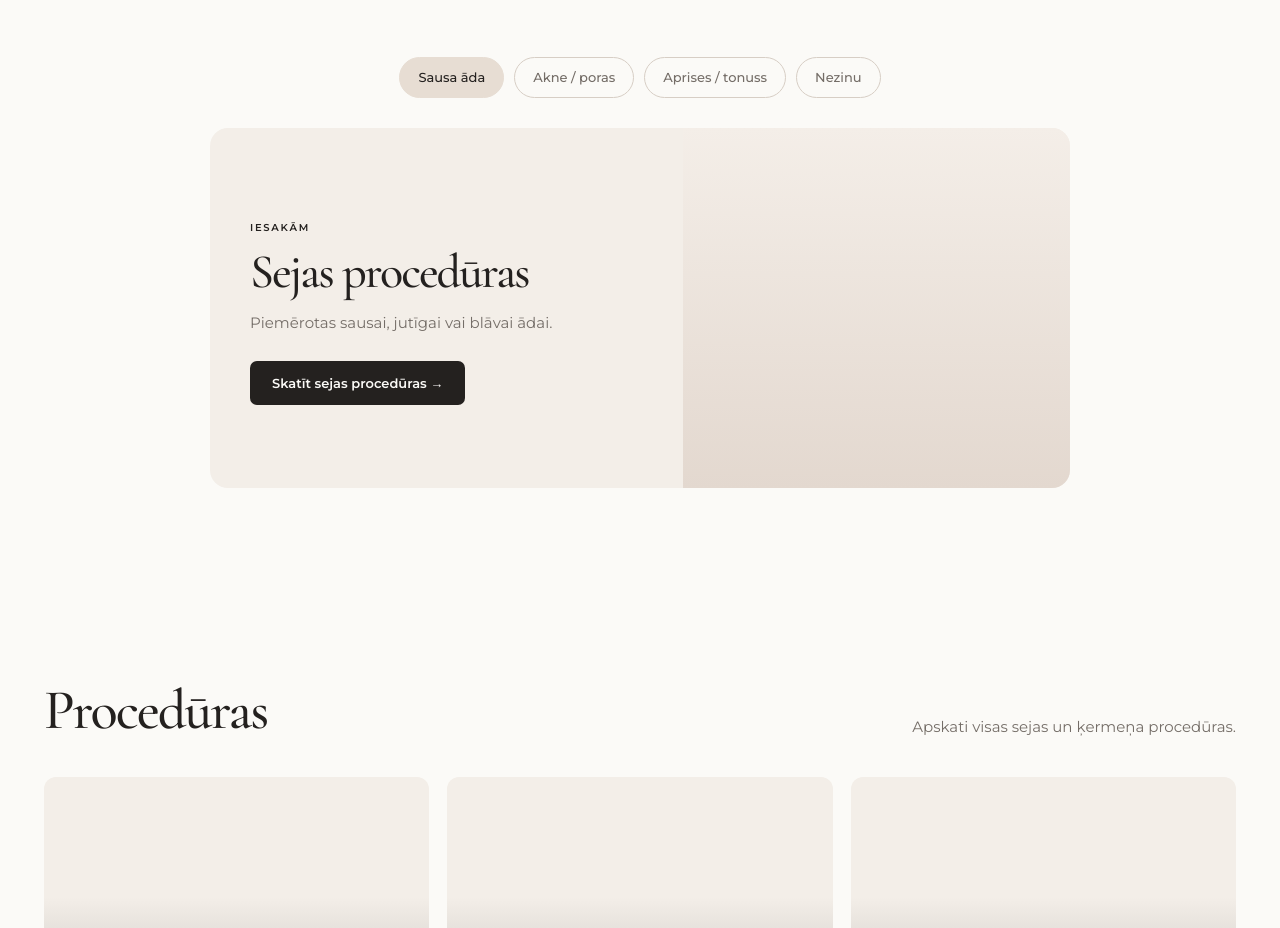
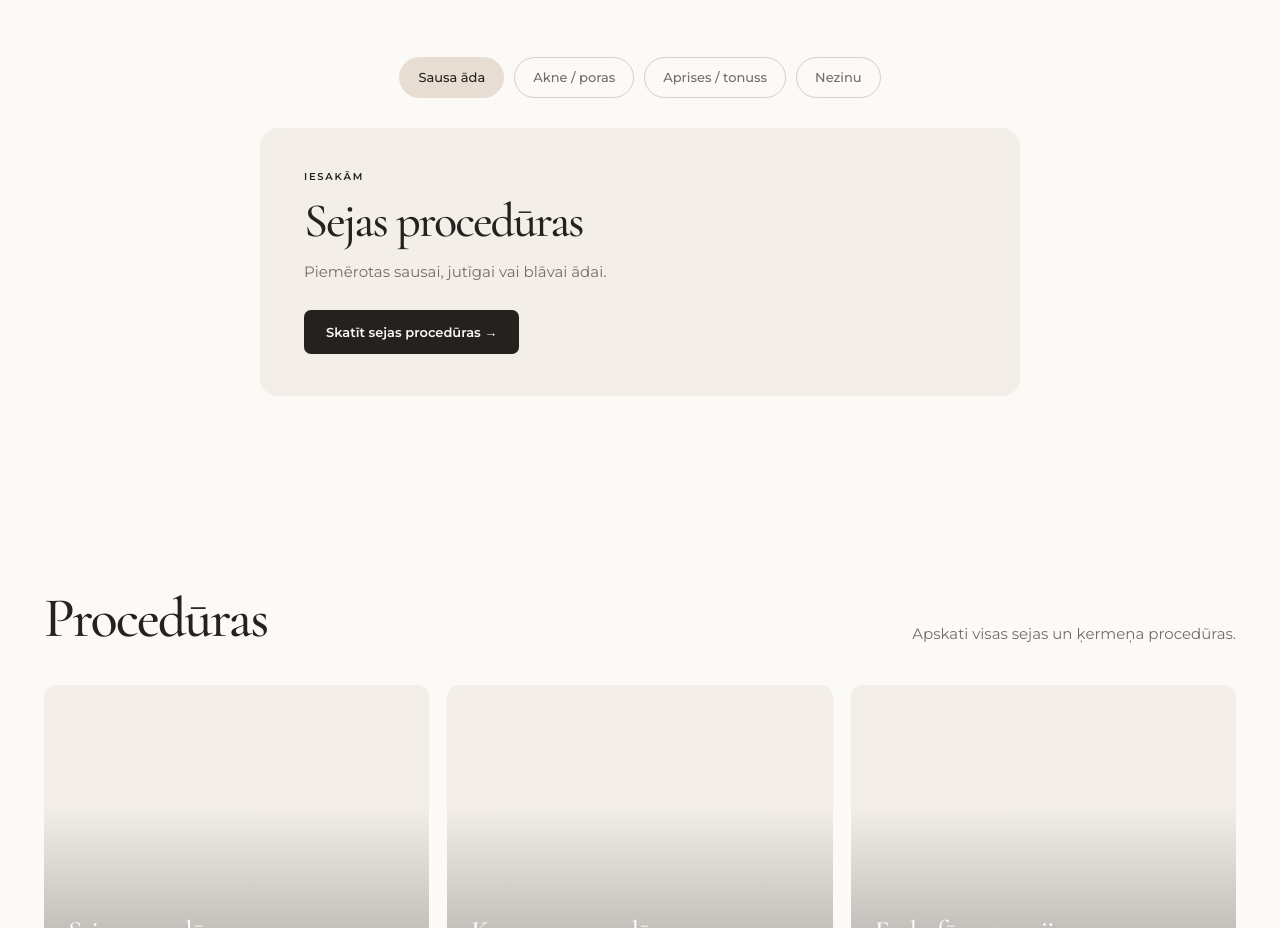
Before and after one commit to davisl24/skin-sculpt, a Next.js app: page / in a window 1280 px wide. Shown: the part 924-1852 px from the top of the page. Built offline with nearby package versions, Linux system fonts and the light colour scheme.

Commit message:
Simplify guidance recommendation flow

```diff
--- a/app/page.js
+++ b/app/page.js
@@ -12,14 +12,14 @@ const services=[
 const guideOptions=[
   {key:"dry",tab:"Sausa āda",title:"Sejas procedūras",text:"Piemērotas sausai, jutīgai vai blāvai ādai.",cta:"Skatīt sejas procedūras",href:"#proceduras"},
   {key:"acne",tab:"Akne / poras",title:"Konsultācija",text:"Sāc ar ādas stāvokļa izvērtēšanu.",cta:"Pieteikt konsultāciju",href:"#first-visit"},
-  {key:"body",tab:"Aprises / tonuss",title:"Ķermeņa procedūras",text:"Aprisēm, tonusam un labsajūtai.",cta:"Skatīt ķermeņa procedūras",href:"/endosfera",benefits:["Tvirtākas aprises","Labāks tonuss","Labāka pašsajūta"]},
+  {key:"body",tab:"Aprises / tonuss",title:"Ķermeņa procedūras",text:"Aprisēm, tonusam un labsajūtai.",cta:"Skatīt ķermeņa procedūras",href:"/endosfera"},
   {key:"unsure",tab:"Nezinu",title:"Pirmā vizīte",text:"Speciāliste palīdzēs saprast, ar ko sākt.",cta:"Pieteikt pirmo vizīti",href:"#first-visit"}
 ];
 export default function Home(){const [reviewProgress,setReviewProgress]=useState(0);const [proofProgress,setProofProgress]=useState(0);const [activeGuide,setActiveGuide]=useState("dry");const guide=guideOptions.find(x=>x.key===activeGuide)||guideOptions[0];const track=(e,setter)=>{const el=e.currentTarget;const max=el.scrollWidth-el.clientWidth;setter(max>0?el.scrollLeft/max:0)};return <main>
 <header className="nav"><a className="brand" href="/">S&S</a><nav><a href="#proceduras">Procedūras</a><a href="#par">Par mums</a><a href="#specialistes">Speciālistes</a><a href="#atsauksmes">Atsauksmes</a></nav><a className="button small" href={BOOK}>Pieteikt vizīti</a><button className="menuButton" aria-label="Atvērt izvēlni"><span/><span/></button></header>
 <section className="clinicHero"><div className="clinicHeroImage"/><div className="clinicHeroShade"/><div className="clinicHeroInner"><p className="eyebrow">ESTĒTISKĀS KOSMETOLOĢIJAS CENTRS · TUKUMS</p><h1>Rūpes par ādu</h1><p>Mūsdienīgas sejas un ķermeņa procedūras ādas kvalitātei, figūrai un labsajūtai.</p><a className="button heroButton" href={BOOK}>Pieteikt vizīti</a></div></section>
 
-<section className="decisionHelper decisionTabs"><div className="decisionInner"><p className="eyebrow">SĀC ŠEIT</p><h2>Nezini, ar ko sākt?</h2><p className="decisionIntro">Izvēlies sev tuvāko situāciju.</p><div className="guideTabs" role="tablist" aria-label="Izvēlies situāciju">{guideOptions.map(item=><button key={item.key} className={activeGuide===item.key?"active":""} onClick={()=>setActiveGuide(item.key)} role="tab" aria-selected={activeGuide===item.key}>{item.tab}</button>)}</div><article className="guideResultCompact guideResultVisual"><div className="guideResultText"><p className="eyebrow">IESAKĀM</p><h3>{guide.title}</h3><p>{guide.text}</p><a className="button guideButton" href={guide.href}>{guide.cta} →</a></div><div className="guideResultImage" aria-hidden="true"></div>{guide.benefits&&<div className="guideResultBenefits">{guide.benefits.map(item=><span key={item}>{item}</span>)}</div>}</article></div></section>
+<section className="decisionHelper decisionTabs"><div className="decisionInner"><p className="eyebrow">SĀC ŠEIT</p><h2>Nezini, ar ko sākt?</h2><p className="decisionIntro">Izvēlies sev tuvāko situāciju.</p><div className="guideTabs" role="tablist" aria-label="Izvēlies situāciju">{guideOptions.map(item=><button key={item.key} className={activeGuide===item.key?"active":""} onClick={()=>setActiveGuide(item.key)} role="tab" aria-selected={activeGuide===item.key}>{item.tab}</button>)}</div><article className="guideResultCompact"><p className="eyebrow">IESAKĀM</p><h3>{guide.title}</h3><p>{guide.text}</p><a className="button guideButton" href={guide.href}>{guide.cta} →</a></article></div></section>
 
 <section className="v2Section proceduresV21" id="proceduras"><div className="sectionHead"><div><h2>Procedūras</h2></div><p>Apskati visas sejas un ķermeņa procedūras.</p></div><div className="serviceTiles">{services.map(([title,href])=><a className="serviceTile" href={href} key={title}><div className="serviceTileShade"/><div className="serviceTileLabel"><h3>{title}</h3><span>→</span></div></a>)}</div></section>
 
```
